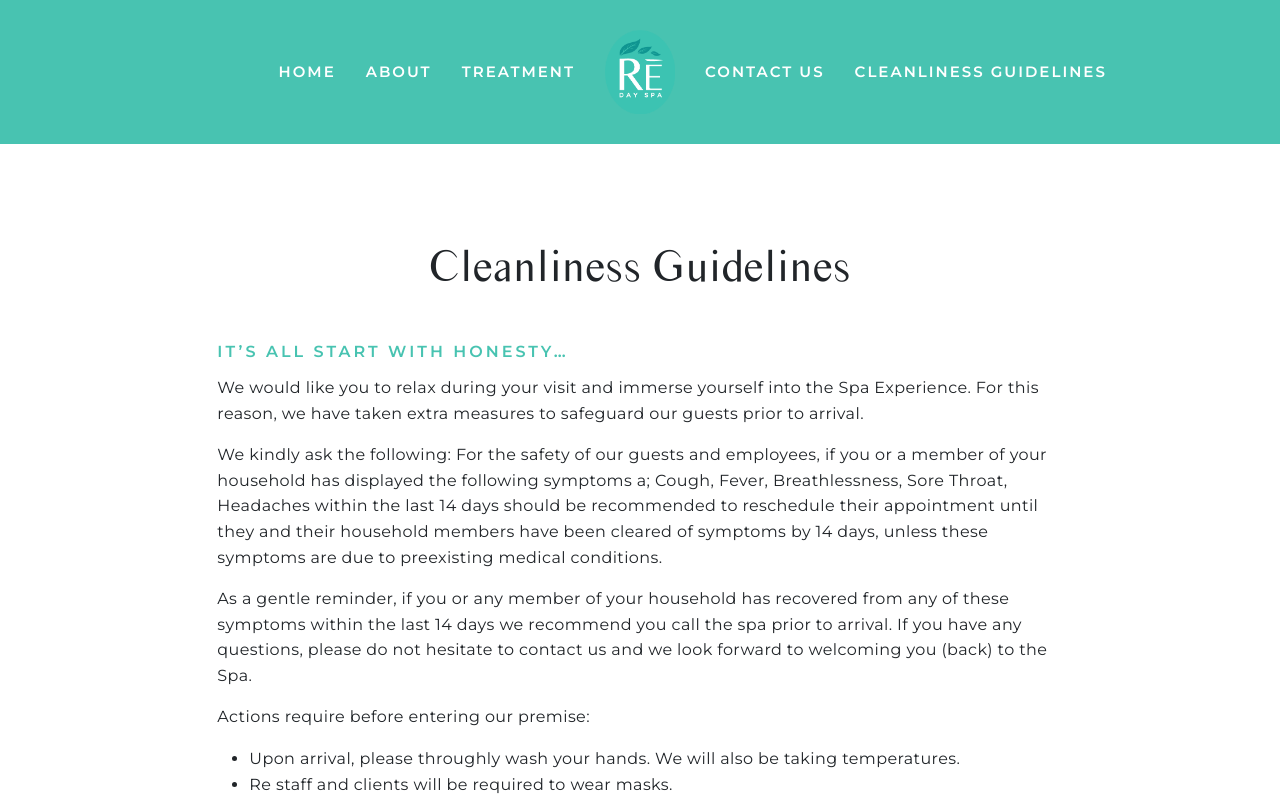
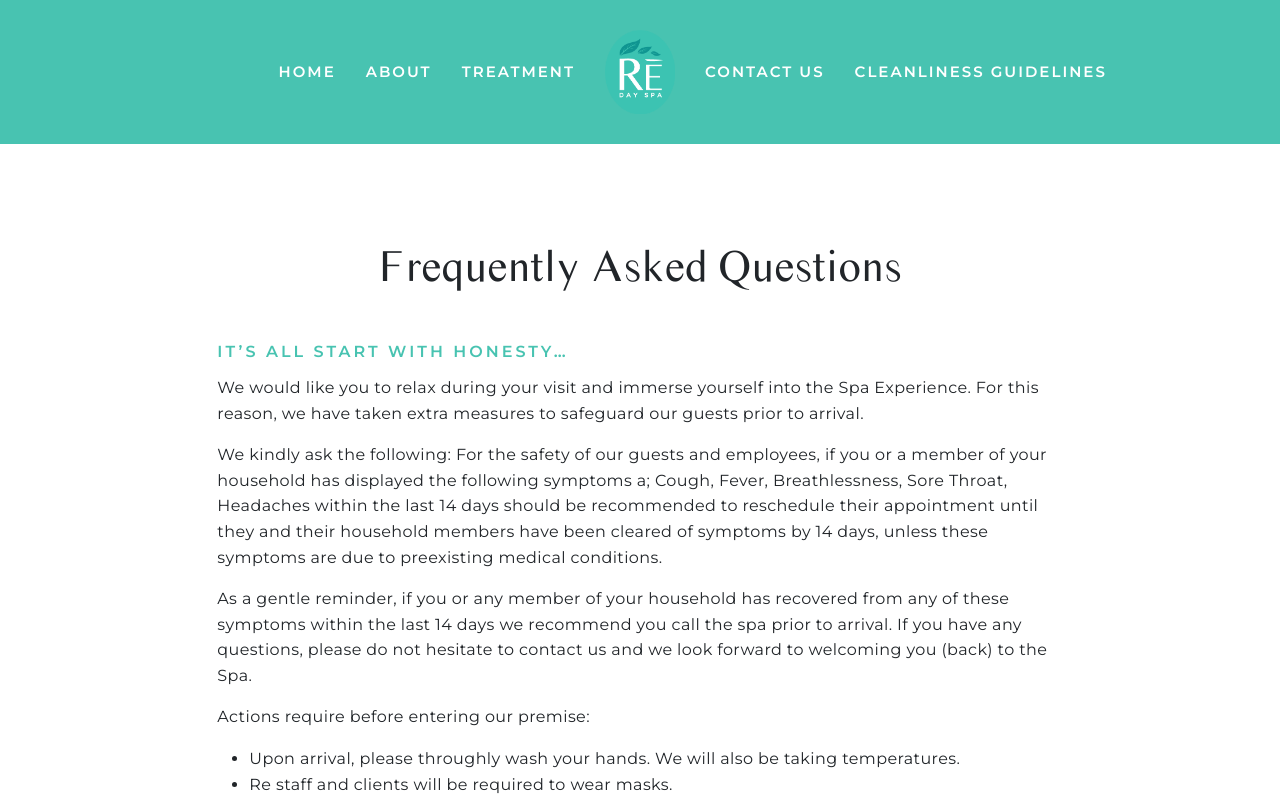
Before and after one commit to aldipee/redayspa, a Next.js app: page /faq in a window 1280 px wide. Shown: the top 800 px of the page. Built offline with nearby package versions, Linux system fonts and the light colour scheme.

Commit message:
test faq page

```diff
--- a/pages/faq.js
+++ b/pages/faq.js
@@ -10,7 +10,7 @@ export default function Home() {
     <>
       <Head>
         <meta charset="utf-8" />
-        <title>RE DAY SPA - Rejuvenation in Tranquility</title>
+        <title>FAQ - RE DAY SPA - Rejuvenation in Tranquility</title>
         <meta name="description" content="" />
         <meta name="description" content="" />
         <meta name="keywords" content="" />
@@ -72,7 +72,7 @@ export default function Home() {
           <div className="row">
             <div className="col-lg-8 offset-lg-2">
               <div className="treatment-item" data-aos="fade-up">
-                <div className="ttl-treatment text-center mb50">Cleanliness Guidelines</div>
+                <div className="ttl-treatment text-center mb50">Frequently Asked Questions</div>
                 <div className="sm-heading">IT’S ALL START WITH HONESTY…</div>
                 <p>
                   We would like you to relax during your visit and immerse yourself into the Spa Experience. For this
```
